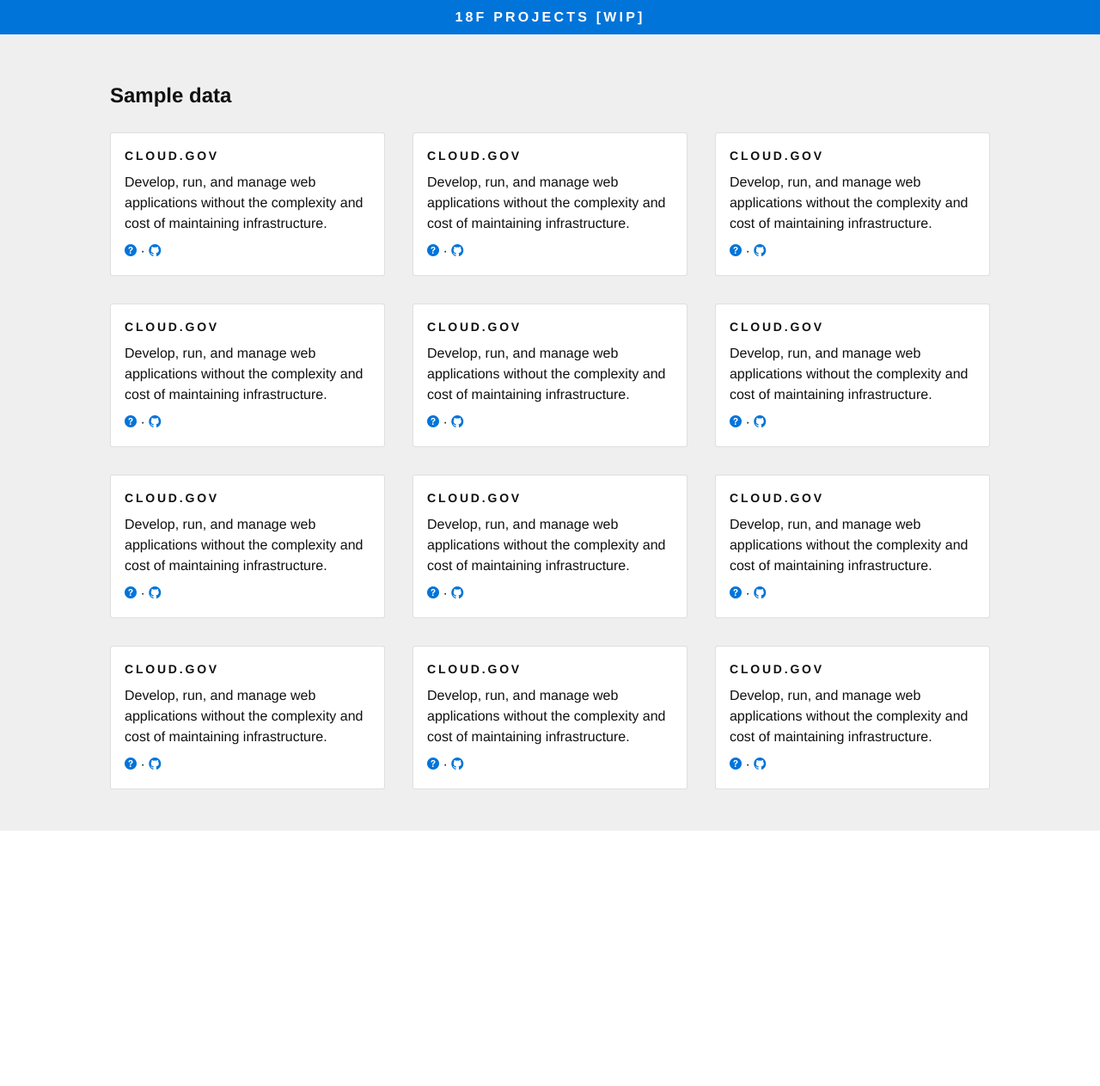
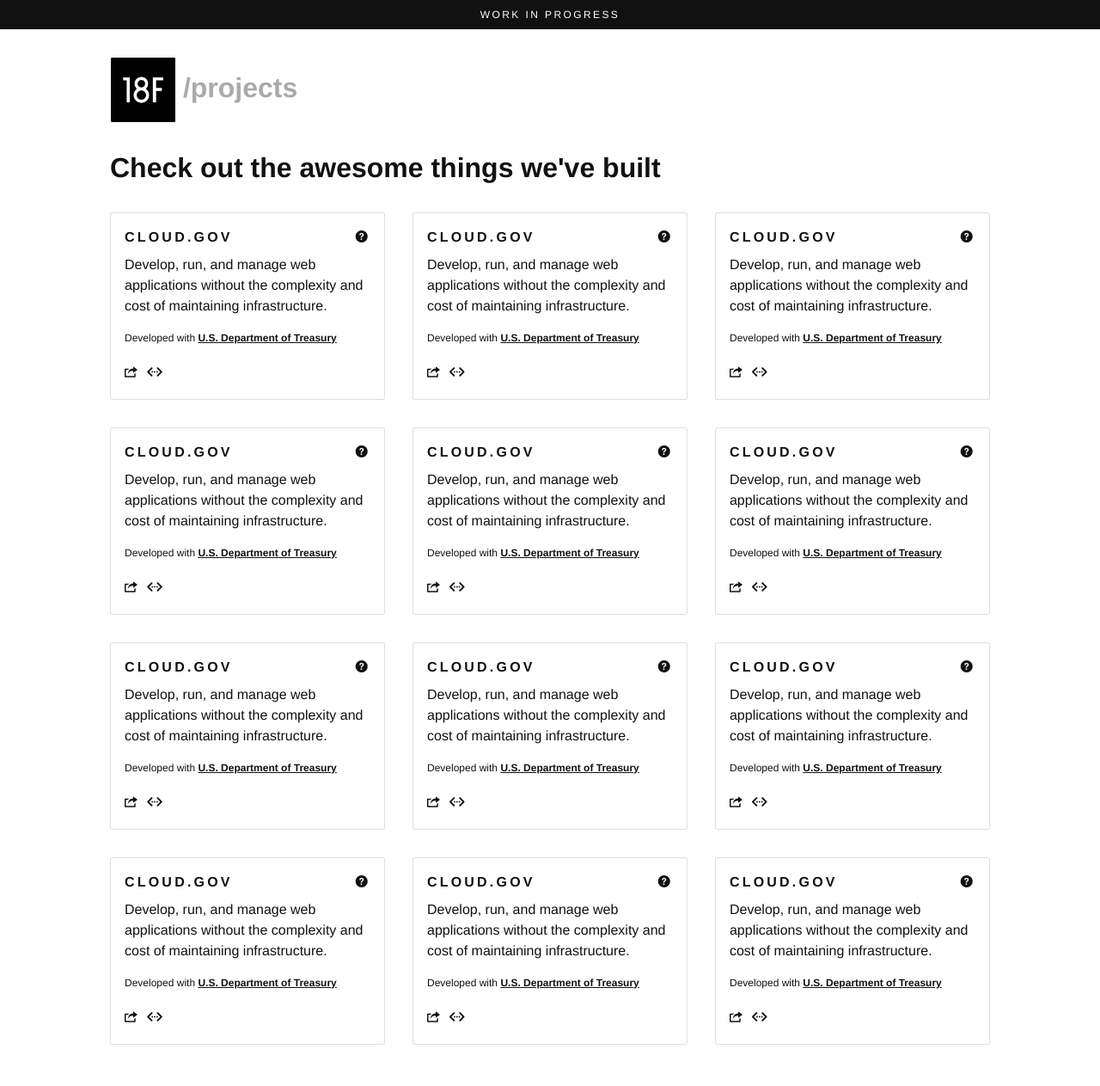
Before and after one commit to 18F/projects, a Django app: page / in a window 1280 px wide. Shown: the whole page at 86% size. Before the commit the page ends 966 px from the top, so only its background shows below. Run offline with Django 3.2, Linux system fonts and the light colour scheme.

Commit message:
iterate on nav, list view

```diff
--- a/web/templates/projects/base.html
+++ b/web/templates/projects/base.html
@@ -7,13 +7,15 @@
   <link href="//code.ionicframework.com/ionicons/2.0.1/css/ionicons.min.css" rel="stylesheet">
   <link href="/static/css/basscss.min.css" rel="stylesheet">
 </head>
-<body class="bg-darken-1">
-  <nav class="clearfix bg-blue">
-    <div class="container py1 px2 center">
-      <a href="/" class="bold caps white">18F Projects [WIP]</a>
+<body>
+  <div class="h6 p1 bg-black white center caps">Work in Progress</div>
+  <div class="container px2 py3">
+    <div class="mb3">
+      <a href="/" class="h1 p0 btn">
+        <img src="/static/img/logo.png" class="align-middle" width="75">
+        <span class="bold gray">/projects</span>
+      </a>
     </div>
-  </nav>
-  <div class="container px2 py3">
     {% block content %}{% endblock %}
   </div>
 </body>
--- a/web/templates/projects/index.html
+++ b/web/templates/projects/index.html
@@ -2,18 +2,24 @@
 
 
 {% block content %}
-<h2>Sample data</h2>
+<h1>Check out the awesome things we've built</h1>
 <div class="flex flex-wrap mxn2">
 {% for i in '123456789123' %}
   <div class="col-12 sm-col-6 md-col-4 border-box p2">
     <div class="p2 bg-white border rounded">
-      <div class="mb1 h5 bold caps">cloud.gov</div>
-      <div class="mb1">
+      <div class="mb1 h4 bold caps">
+        <span class="right"><i class="icon ion-help-circled"></i></span>
+        cloud.gov
+      </div>
+      <div class="mb2">
         Develop, run, and manage web applications without the complexity and cost of maintaining infrastructure.
       </div>
-      <div>
-        <a href="#!"><i class="icon ion-help-circled"></i></a> ·
-        <a target="_blank" href="#!"><i class="icon ion-social-github"></i></a>
+      <div class="h6 mb2">
+        Developed with <span class="bold underline">U.S. Department of Treasury</span>
+      </div>
+      <div class="h3">
+        <a href="#!" class="black"><i class="icon ion-share"></i></a>&nbsp;
+        <a target="_blank" href="#!" class="black"><i class="icon ion-code-working"></i></a>
       </div>
     </div>
   </div>
```
Also changed, not shown: web/static/img/logo.png (added).
